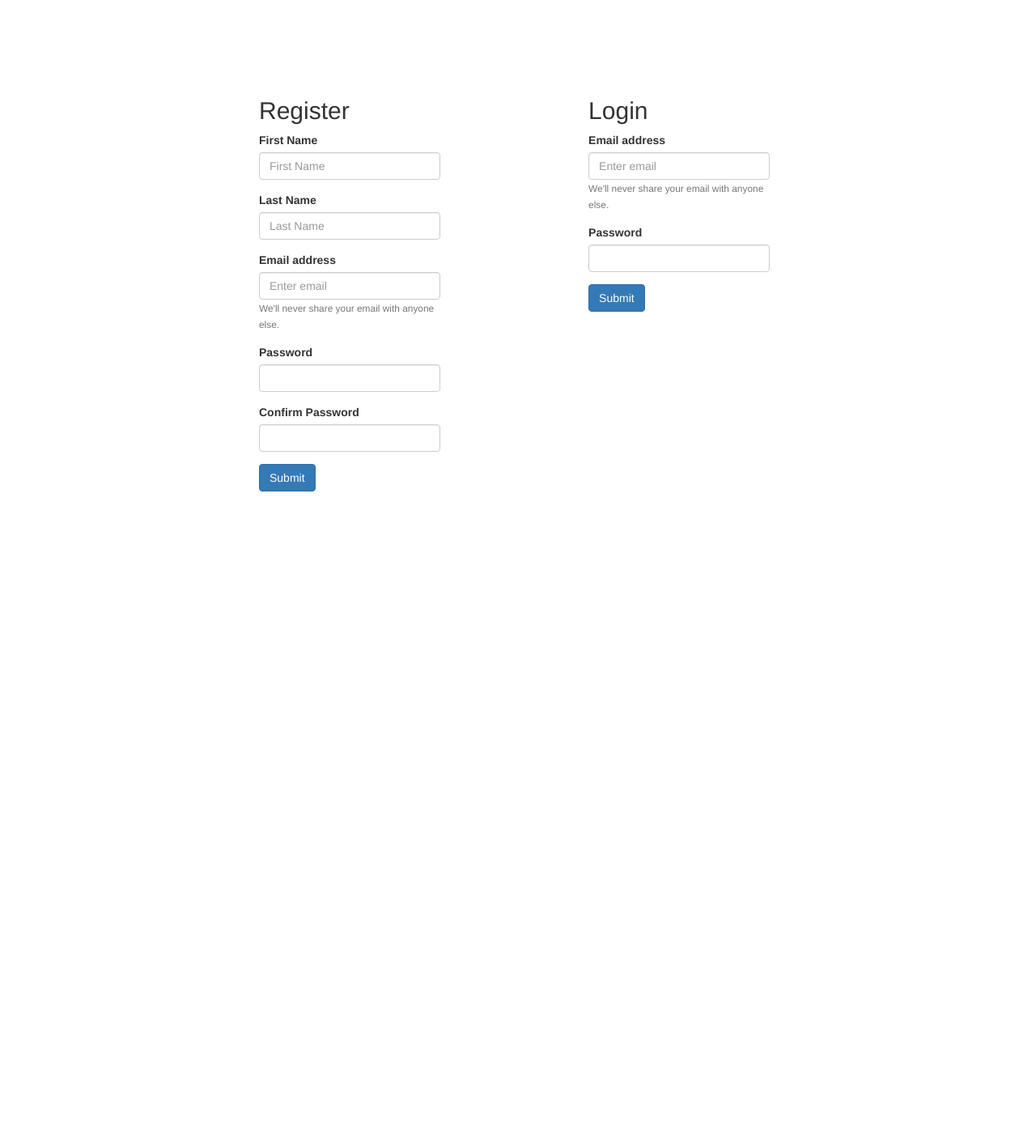
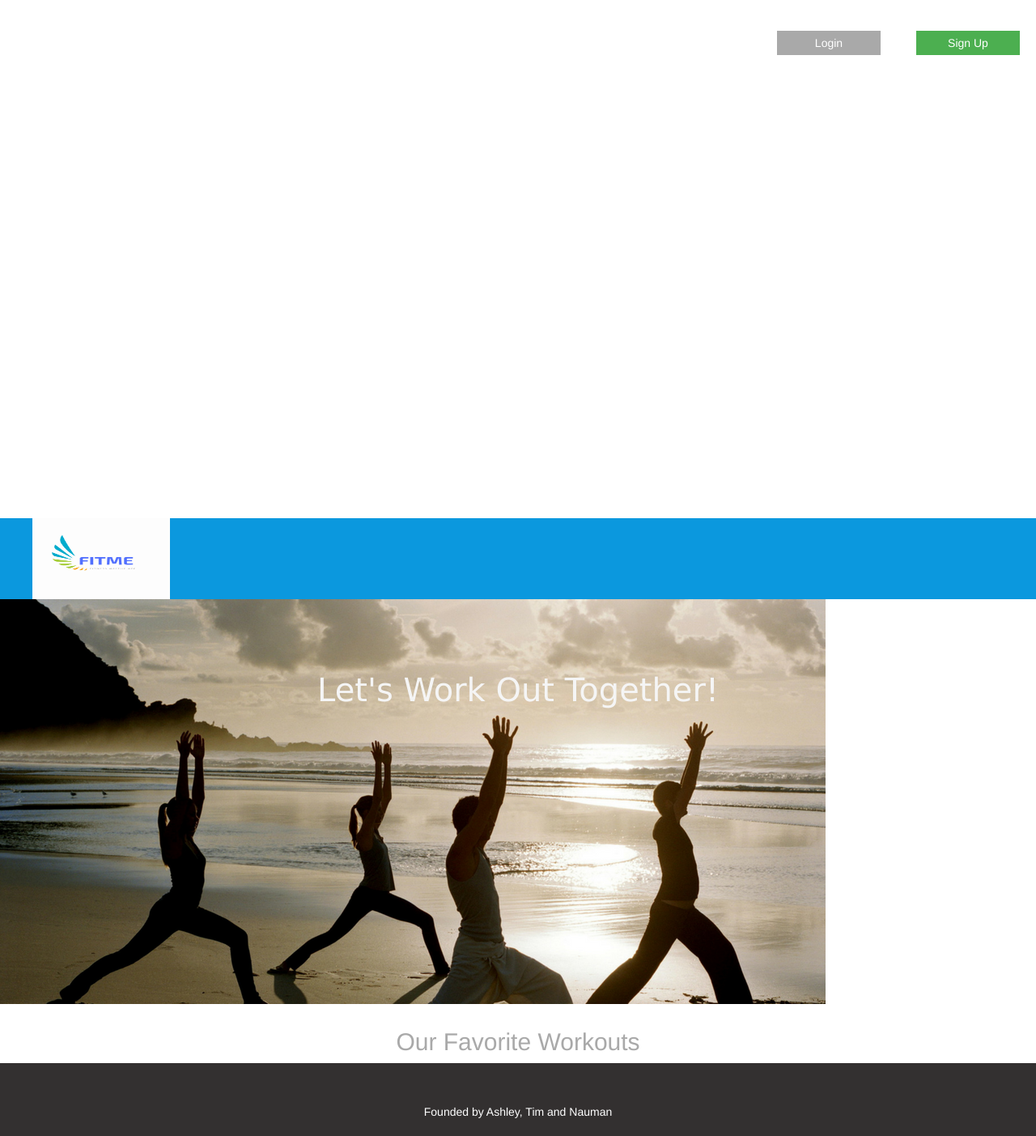
Before and after one commit to TimAndry/Fit_Me, a Django app: page / in a window 1280 px wide. Shown: the whole page at 81% size. Before the commit the page ends 607 px from the top, so only its background shows below. Run offline with Django 3.2, Linux system fonts and the light colour scheme; parts of the project's set-up code (start-up, migrations or seed data) failed here and were passed over; some libraries are stand-ins or nearby versions.

Commit message:
homepage

```diff
--- a/apps/login_app/templates/login_app/index.html
+++ b/apps/login_app/templates/login_app/index.html
@@ -5,39 +5,279 @@
     <meta charset="UTF-8">
     <meta name="viewport" content="width=device-width, initial-scale=1.0">
     <meta http-equiv="X-UA-Compatible" content="ie=edge">
-    <title>Document</title>
+    <title>We are what we do | fitMe</title>
     <link rel="stylesheet" href="https://maxcdn.bootstrapcdn.com/bootstrap/3.3.7/css/bootstrap.min.css">
     <script src="https://ajax.googleapis.com/ajax/libs/jquery/3.3.1/jquery.min.js"></script>
     <script src="https://maxcdn.bootstrapcdn.com/bootstrap/3.3.7/js/bootstrap.min.js"></script>
     <style>
+        body {
+            width: 100%;
+        }
+
         #wrapper {
             margin: auto;
             width: 50%;
             margin-top: 100px;
         }
 
-        #register{
+        #register {
             margin: auto;
             display: inline-block;
             width: 35%;
         }
 
-        #login{
+        /* #login {
             margin: auto;
             display: inline-block;
             vertical-align: top;
             width: 35%;
             margin-left: 28%;
-        }
+        } */
 
         .messages {
             color: red;
+        }
+
+        nav {
+            width: 100%;
+            height: 100px;
+            background-color: #0b98de;
+        }
+
+        #logo img {
+            display: flex;
+            align-items: center;
+            justify-content: center;
+            padding-left: 40px;
+            padding-right: 40px;
+            margin-right: 10px;
+            margin-block-start: 50%;
+            width: 250px;
+            height: 100px;
+        }
+
+        input[type=text],
+        input[type=password] {
+            width: 30%;
+            padding: 14px 20px 12px 12px;
+            margin: 10px 26px 20px 20px;
+            display: block;
+            box-align: center;
+            border: 1px solid #ccc;
+            box-sizing: border-box;
+            font-size: 16px;
+        }
+
+        /* Set a style for all buttons */
+
+        #signup {
+            float: right;
+            position: absolute;
+            top:0;
+            right:0;
+            background-color: #4CAF50;
+            color: white;
+            padding: 5px 5px;
+            margin: 20px 20px;
+            border: none;
+            cursor: pointer;
+            width: 10%;
+            font-size: 14px;
+            text-align: center;
+            margin-top:3%;
+        }
+
+        #login {
+            position: absolute;
+            float: left;
+            top:0;
+            right: 5;
+            background-color: darkgray;
+            color: white;
+            padding: 5px 5px;
+            margin: 20px 20px;
+            border: none;
+            cursor: pointer;
+            width: 10%;
+            font-size: 14px;
+            text-align: center;
+            margin-top:3%;
+            margin-left:75%;
+        }
+
+        button:hover {
+            opacity: 0.8;
+
+        }
+
+        /* Center the image and position the close button */
+
+        .imgcontainer {
+            text-align: center;
+            margin: 24px 0 12px 0;
+            position: relative;
+        }
+
+        /* The Modal (background) */
+
+        .modal {
+            display: none;
+            position: fixed;
+            z-index: 1;
+            left: 0;
+            top: 0;
+            width: 100%;
+            height: 100%;
+            overflow: auto;
+            background-color: rgba(0, 0, 0, 0.4);
+        }
+
+        /* Modal Content Box */
+
+        .modal-content {
+            background-color: #fefefe;
+            margin: 4% auto 15% auto;
+            border: 1px solid #888;
+            width: 37%;
+            padding-bottom: 30px;
+            align-self: center;
+        }
+
+        .close {
+            position: absolute;
+            right: 25px;
+            top: 0;
+            color: #000;
+            font-size: 35px;
+            font-weight: bold;
+        }
+
+        .close:hover,
+        .close:focus {
+            color: red;
+            cursor: pointer;
+        }
+
+        .footer {
+            position: static;
+            left: 0;
+            bottom: 0;
+            height: 90px;
+            width: 100%;
+            background-color: rgb(51, 48, 48);
+            color: white;
+            text-align: center;
+            padding-top: 50px;
+        }
+
+        .heroimage {
+            background-size: 100% 100%;
+            position: static;
+        }
+
+
+        h2 {
+            color: darkgray;
+            text-align: center;
+            width: 100%;
+            padding-top: 10px;
+        }
+
+        h3 {
+            position: absolute;
+            color: whitesmoke;
+            float: right;
+            width: 100%;
+            text-align: center;
+            font-family: verdana;
+            margin-top: 7%;
+            font-size: 30pt;
         }
     </style>
 </head>
 
 <body>
-    <div id='wrapper'>
+    <nav>
+        <a id="logo" href="#">
+            {% load static %}
+            <img src="{% static 'login_app/img/fitMe (3).png' %}">
+        </a>
+
+        <div id="signup" button onclick="document.getElementById('modal-wrapper').style.display='block'">
+            Sign Up</button></div>
+
+        <div id="login" button onclick="document.getElementById('modal-wrapper').style.display='block'">
+            Login</button></div>
+
+        </nav>
+
+        <h3>Let's Work Out Together!</h3>
+
+        <div id="modal-wrapper" class="modal">
+
+            <form class="modal-content animate" action="/action_page.php">
+
+                <div class="imgcontainer">
+                    <span onclick="document.getElementById('modal-wrapper').style.display='none'" class="close" title="Close PopUp">&times;</span>
+                    <!-- <img src="1.png" alt="Avatar" class="avatar"> -->
+                    <h1 style="text-align:center">Please Login</h1>
+                </div>
+
+                <div class="container">
+                    <input type="text" placeholder="Enter Username" name="uname">
+                    <input type="password" placeholder="Enter Password" name="psw">
+                    <button type="submit">Login</button>
+                    <a href="#" style="text-decoration:none; float:left; margin-right:34px; margin-top:26px;">Forgot Password ?</a>
+                </div>
+
+            </form>
+
+        </div>
+
+
+
+        <div id="modal-register" class="modal">
+
+            <form class="modal-content animate" action="/action_page.php">
+
+                <div class="imgcontainer">
+                    <span onclick="document.getElementById('modal-wrapper').style.display='none'" class="close" title="Close PopUp">&times;</span>
+                    <!-- <img src="1.png" alt="Avatar" class="avatar"> -->
+                    <h1 style="text-align:center">Please Sign Up</h1>
+                </div>
+
+                <div class="container">
+                    <input type="text" placeholder="Enter Username" name="uname">
+                    <input type="password" placeholder="Enter Password" name="psw">
+                    <button type="submit">Sign Up</button>
+                </div>
+
+            </form>
+
+        </div>
+
+        <script>
+
+            var modal = document.getElementById('modal-wrapper');
+            window.onclick = function (event) {
+                if (event.target == modal) {
+                    modal.style.display = "none";
+                }
+            }
+        </script>
+
+    <div class="heroimage">
+
+        {% load static %}
+        <img src="{% static 'login_app/img/banner3.png' %}">
+    </div>
+
+    <div class="container">
+        <h2>Our Favorite Workouts</h2>
+    </div>
+
+
+    <!-- <div id='wrapper'>
         <p class='messages'>{{request.session.success}}</p>
         <div id='register'>
             <h2>Register</h2>
@@ -45,58 +285,38 @@
                 {% csrf_token %}
                 <div class="form-group">
                     <label for="firstname">First Name</label>
-                {% if messages %}
-                    {% for message in messages %}
-                        {% if 'fname' in message.tags %}
-                        <p class = 'messages'> {{message}} </p>
-                        {% endif %}
-                    {% endfor %}
-                {% endif %}
+                    {% if messages %} {% for message in messages %} {% if 'fname' in message.tags %}
+                    <p class='messages'> {{message}} </p>
+                    {% endif %} {% endfor %} {% endif %}
                     <input name="fname" type="text" class="form-control" id="fname" aria-describedby="emailHelp" placeholder="First Name">
                 </div>
                 <div class="form-group">
                     <label for="exampleInputEmail1">Last Name</label>
-                    {% if messages %}
-                    {% for message in messages %}
-                        {% if 'lname' in message.tags %}
-                        <p class = 'messages'> {{message}} </p>
-                        {% endif %}
-                    {% endfor %}
-                {% endif %}
+                    {% if messages %} {% for message in messages %} {% if 'lname' in message.tags %}
+                    <p class='messages'> {{message}} </p>
+                    {% endif %} {% endfor %} {% endif %}
                     <input name="lname" type="text" class="form-control" id="lname" aria-describedby="emailHelp" placeholder="Last Name">
                 </div>
                 <div class="form-group">
                     <label for="exampleInputEmail1">Email address</label>
-                    {% if messages %}
-                    {% for message in messages %}
-                        {% if 'email' in message.tags %}
-                        <p class = 'messages'> {{message}} </p>
-                        {% endif %}
-                    {% endfor %}
-                {% endif %}
+                    {% if messages %} {% for message in messages %} {% if 'email' in message.tags %}
+                    <p class='messages'> {{message}} </p>
+                    {% endif %} {% endfor %} {% endif %}
                     <input name="email" type="email" class="form-control" id="exampleInputEmail1" aria-describedby="emailHelp" placeholder="Enter email">
                     <small id="emailHelp" class="form-text text-muted">We'll never share your email with anyone else.</small>
                 </div>
                 <div class="form-group">
                     <label for="exampleInputPassword1">Password</label>
-                    {% if messages %}
-                    {% for message in messages %}
-                        {% if 'password' in message.tags %}
-                        <p class = 'messages'> {{message}} </p>
-                        {% endif %}
-                    {% endfor %}
-                {% endif %}
+                    {% if messages %} {% for message in messages %} {% if 'password' in message.tags %}
+                    <p class='messages'> {{message}} </p>
+                    {% endif %} {% endfor %} {% endif %}
                     <input name='password' type="password" class="form-control" id="exampleInputPassword1">
                 </div>
                 <div class="form-group">
                     <label for="exampleInputPassword1">Confirm Password</label>
-                    {% if messages %}
-                    {% for message in messages %}
-                        {% if 'check_password' in message.tags %}
-                        <p class = 'messages'> {{message}} </p>
-                        {% endif %}
-                    {% endfor %}
-                {% endif %}
+                    {% if messages %} {% for message in messages %} {% if 'check_password' in message.tags %}
+                    <p class='messages'> {{message}} </p>
+                    {% endif %} {% endfor %} {% endif %}
                     <input name="check_password" type="password" class="form-control" id="exampleInputPassword1">
                 </div>
                 <button type="submit" class="btn btn-primary">Submit</button>
@@ -110,31 +330,31 @@
                 {% csrf_token %}
                 <div class="form-group">
                     <label for="exampleInputEmail1">Email address</label>
-                    {% if messages %}
-                    {% for message in messages %}
-                        {% if 'em2ail' in message.tags %}
-                        <p class = 'messages'> {{message}} </p>
-                        {% endif %}
-                    {% endfor %}
-                {% endif %}
+                    {% if messages %} {% for message in messages %} {% if 'em2ail' in message.tags %}
+                    <p class='messages'> {{message}} </p>
+                    {% endif %} {% endfor %} {% endif %}
                     <input name="em2ail" type="email" class="form-control" id="exampleInputEmail1" aria-describedby="emailHelp" placeholder="Enter email">
                     <small id="emailHelp" class="form-text text-muted">We'll never share your email with anyone else.</small>
                 </div>
                 <div class="form-group">
                     <label for="exampleInputPassword1">Password</label>
-                    {% if messages %}
-                    {% for message in messages %}
-                        {% if 'pass2word' in message.tags %}
-                        <p class = 'messages'> {{message}} </p>
-                        {% endif %}
-                    {% endfor %}
-                {% endif %}
+                    {% if messages %} {% for message in messages %} {% if 'pass2word' in message.tags %}
+                    <p class='messages'> {{message}} </p>
+                    {% endif %} {% endfor %} {% endif %}
                     <input name='pass2word' type="password" class="form-control" id="exampleInputPassword1">
                 </div>
                 <button type="submit" class="btn btn-primary">Submit</button>
             </form>
         </div>
     </div>
+    </div> -->
+
+
+
+    <div class="footer">
+        <p>Founded by Ashley, Tim and Nauman</p>
+    </div>
+
 </body>
 
 </html>
--- a/apps/login_app/urls.py
+++ b/apps/login_app/urls.py
@@ -2,7 +2,7 @@ from django.conf.urls import url
 from . import views
 
 urlpatterns = [
-    url(r'^$', views.index),
+    url(r'^$', views.index,),
     url(r'^registration$', views.registration),
     url(r'^login$', views.login),
     url(r'^user/(?P<user_id>\d+)$', views.user),
```
Also changed, not shown: apps/login_app/static/login_app/img/banner.png (added), apps/login_app/static/login_app/img/banner2.png (added), apps/login_app/static/login_app/img/banner3.png (added), apps/login_app/static/login_app/img/fitMe (3).png (added), apps/login_app/static/login_app/img/fitme2.png (added).
